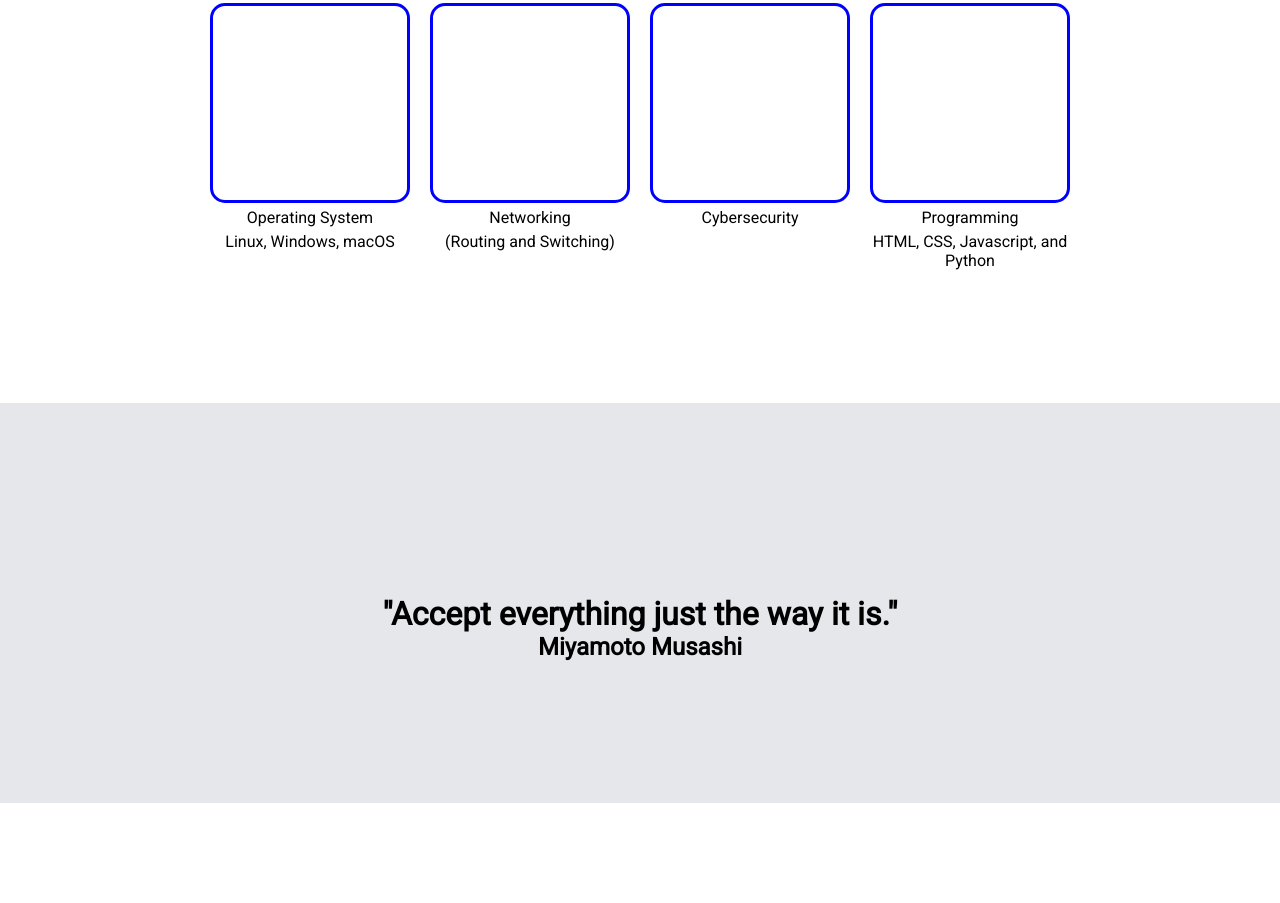
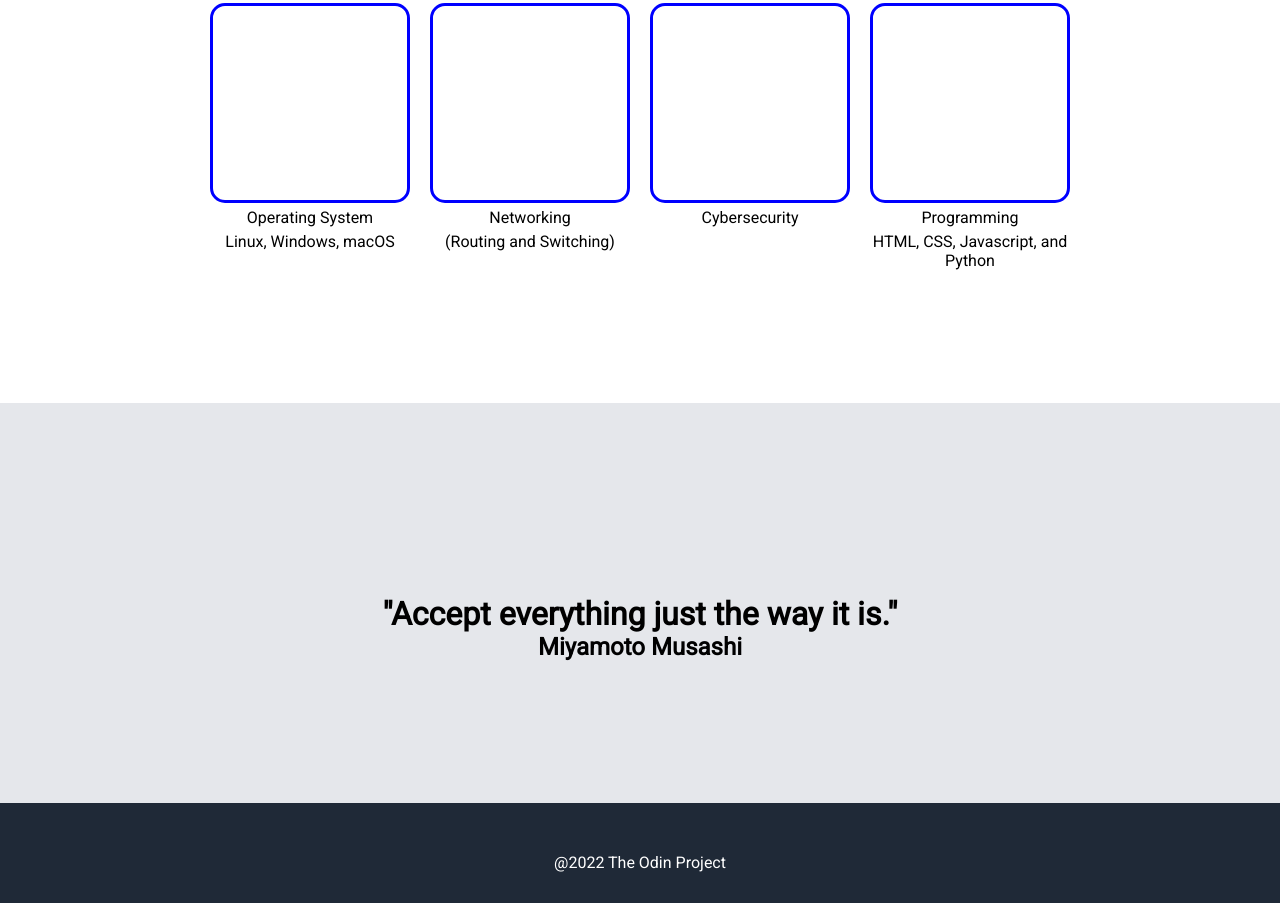
Before and after one commit to pradnyadeva/landing-project-odin, a plain HTML site: page index.html in a window 1280 px wide. Shown: the part 655-1558 px from the top of the page. Before the commit the page ends 1458 px from the top, so only its background shows below. Drawn offline with Linux system fonts and the light colour scheme.

Commit message:
Edit footer

```diff
--- a/index.html
+++ b/index.html
@@ -58,6 +58,8 @@
         <h1>"Accept everything just the way it is."</h1>
         <h2>Miyamoto Musashi</h2>
     </div>
-
+    <div class="footer">
+        <p>@2022 The Odin Project</p>
+    </div>
 </body>
 </html>
--- a/style.css
+++ b/style.css
@@ -106,3 +106,14 @@
     text-align: center;
     padding-top: 15%;
 }
+
+.footer{
+
+    height: 100px;
+    width: 100%;
+    background-color: red;
+    color: white;
+    padding-top: 50px;
+    text-align: center;
+    background-color: #1f2937;
+}
```
